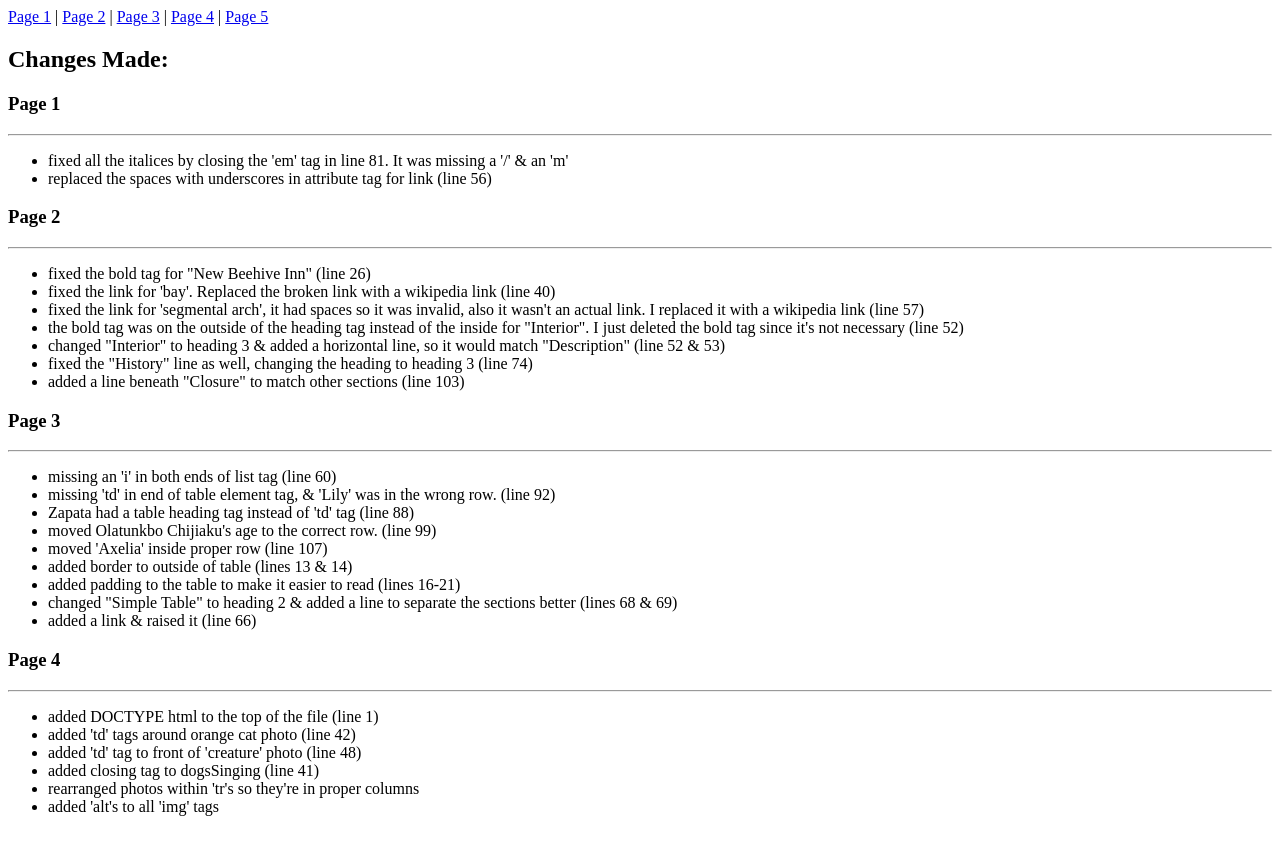
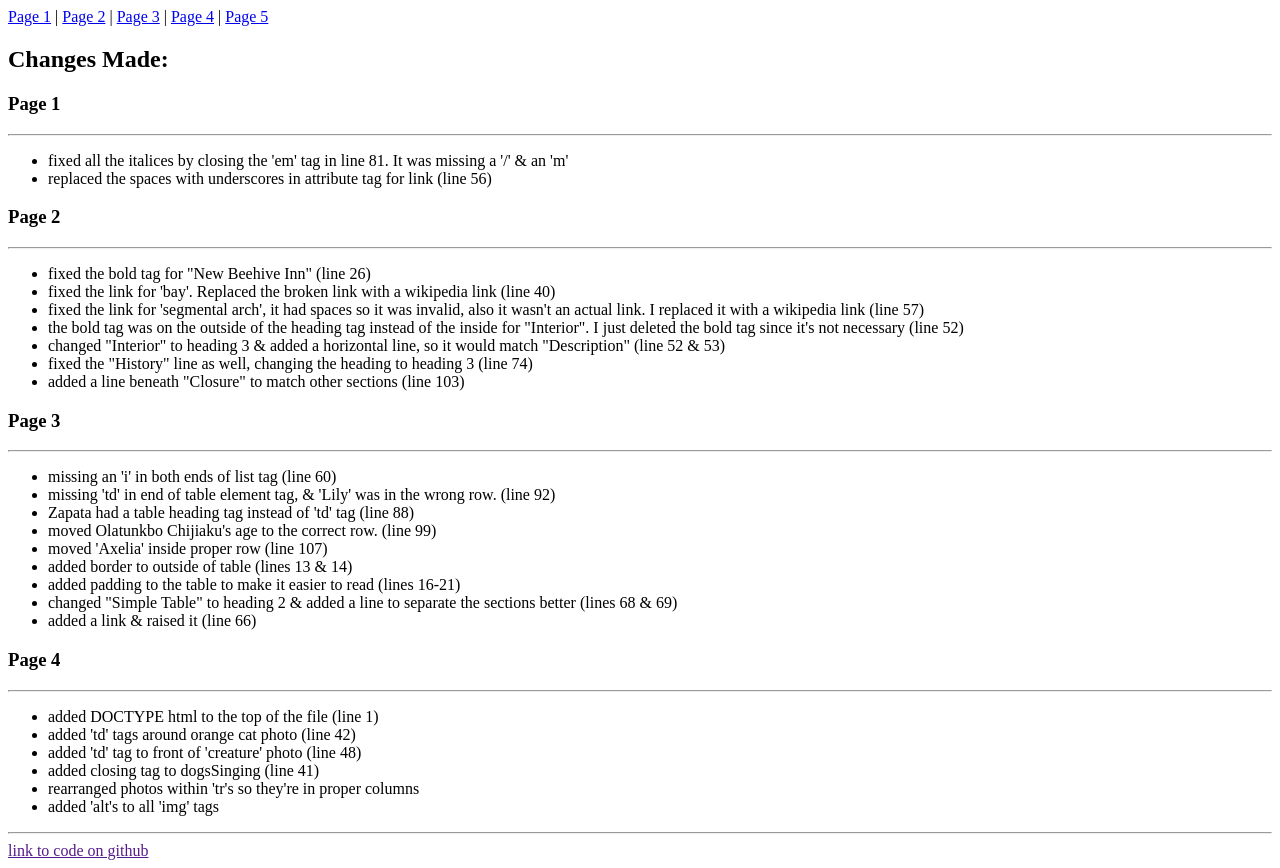
Before and after one commit to jlm495/jlm495.github.io, a plain HTML site: page html-midterm/page5.html in a window 1280 px wide. Before the commit the page ends 832 px from the top, so only its background shows below. Drawn offline with Linux system fonts and the light colour scheme.

Commit message:
Update page5.html

```diff
--- a/html-midterm/page5.html
+++ b/html-midterm/page5.html
@@ -74,5 +74,9 @@
 
     </ul>
 
+    <hr>
+    <a href="">link to code on github</a>
+
+
 </body>
 </html>
```
